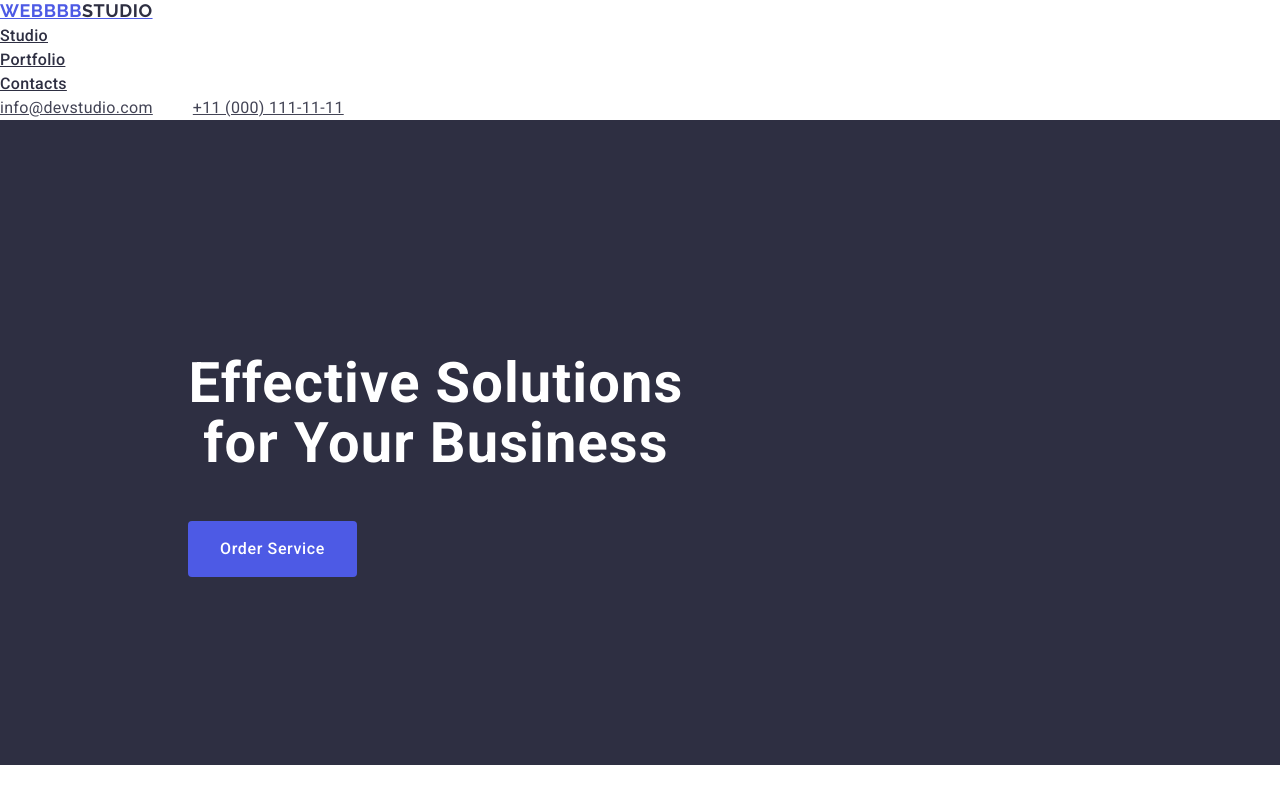
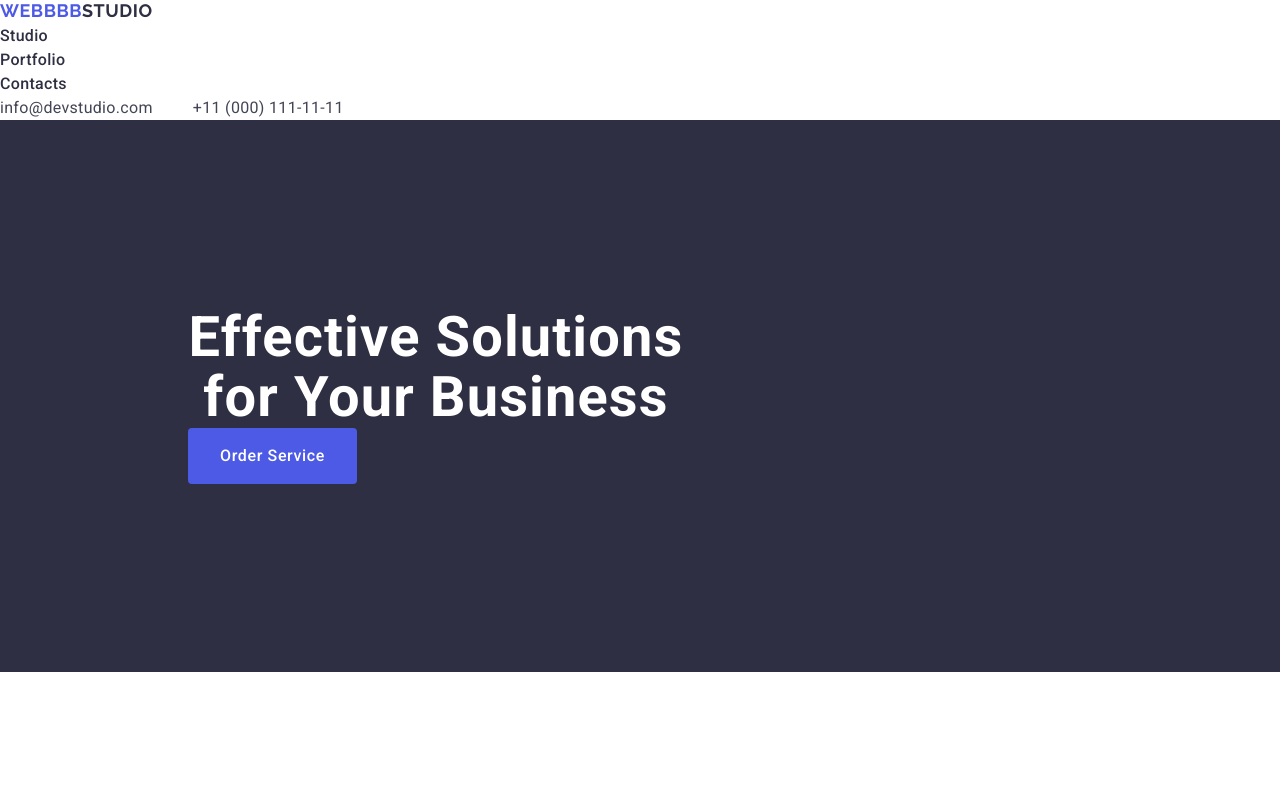
Before and after one commit to nilcrdi/goit-markup-hw-03, a plain HTML site: page index.html in a window 1280 px wide. Shown: the top 789 px of the page. Drawn offline with nearby package versions, Linux system fonts and the light colour scheme.

Commit message:
düzelmemis

```diff
--- a/css/style.css
+++ b/css/style.css
@@ -1,9 +1,9 @@
 *,
 *::before,
 *::after {
-  box-sizing: border-box:
-  margin: 0:
-  padding: 0:
+  box-sizing: border-box;
+  margin: 0;
+  padding: 0;
 }
 
 body{
@@ -15,6 +15,18 @@ body{
     line-height: 24px;
     letter-spacing: 2%;
 }
+
+a{text-decoration: none;}
+h1,
+h2,
+h3,
+h4,
+h5,
+h6,
+p {
+  margin: 0;
+}
+
 img{
     display: block;
     width: 100%;
```
